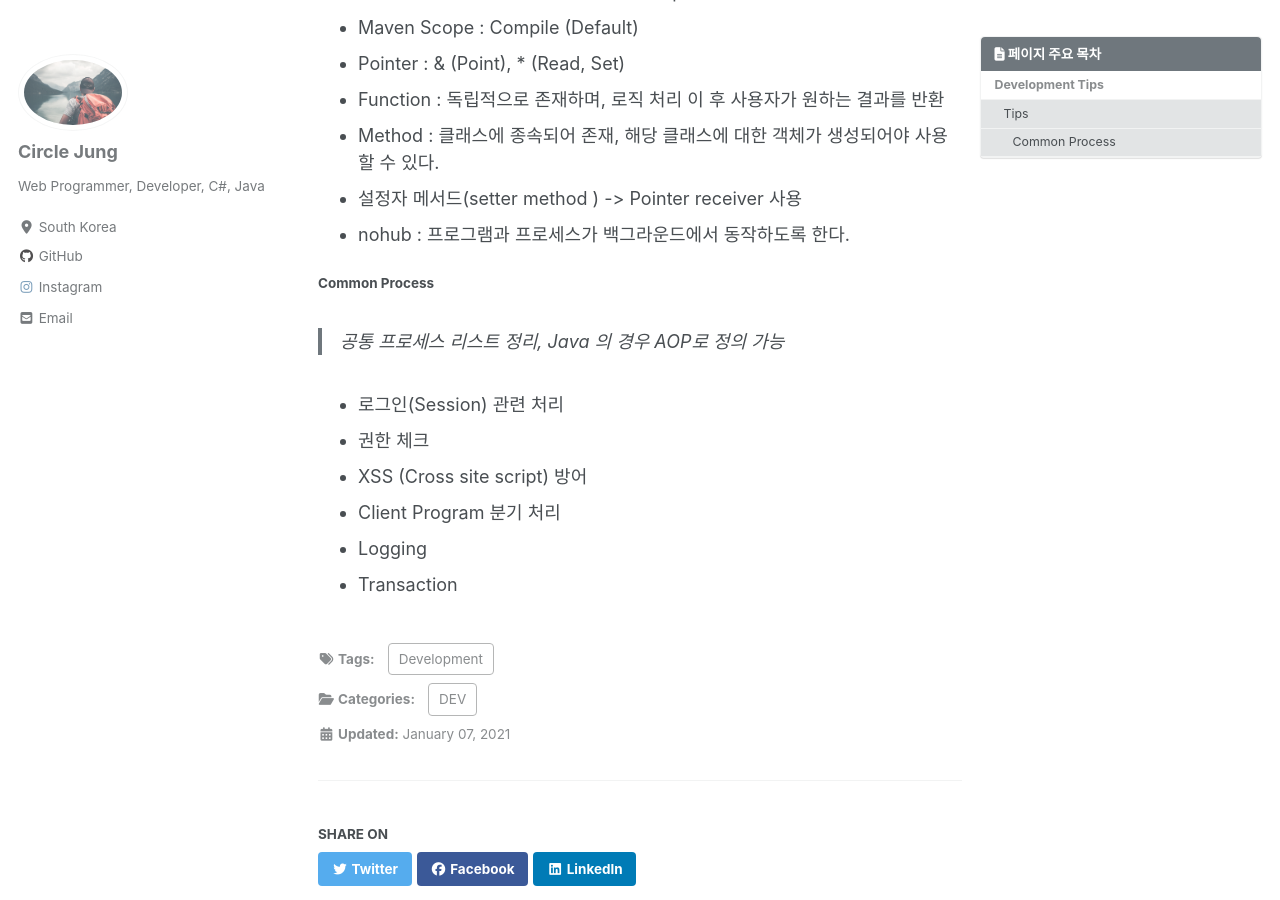
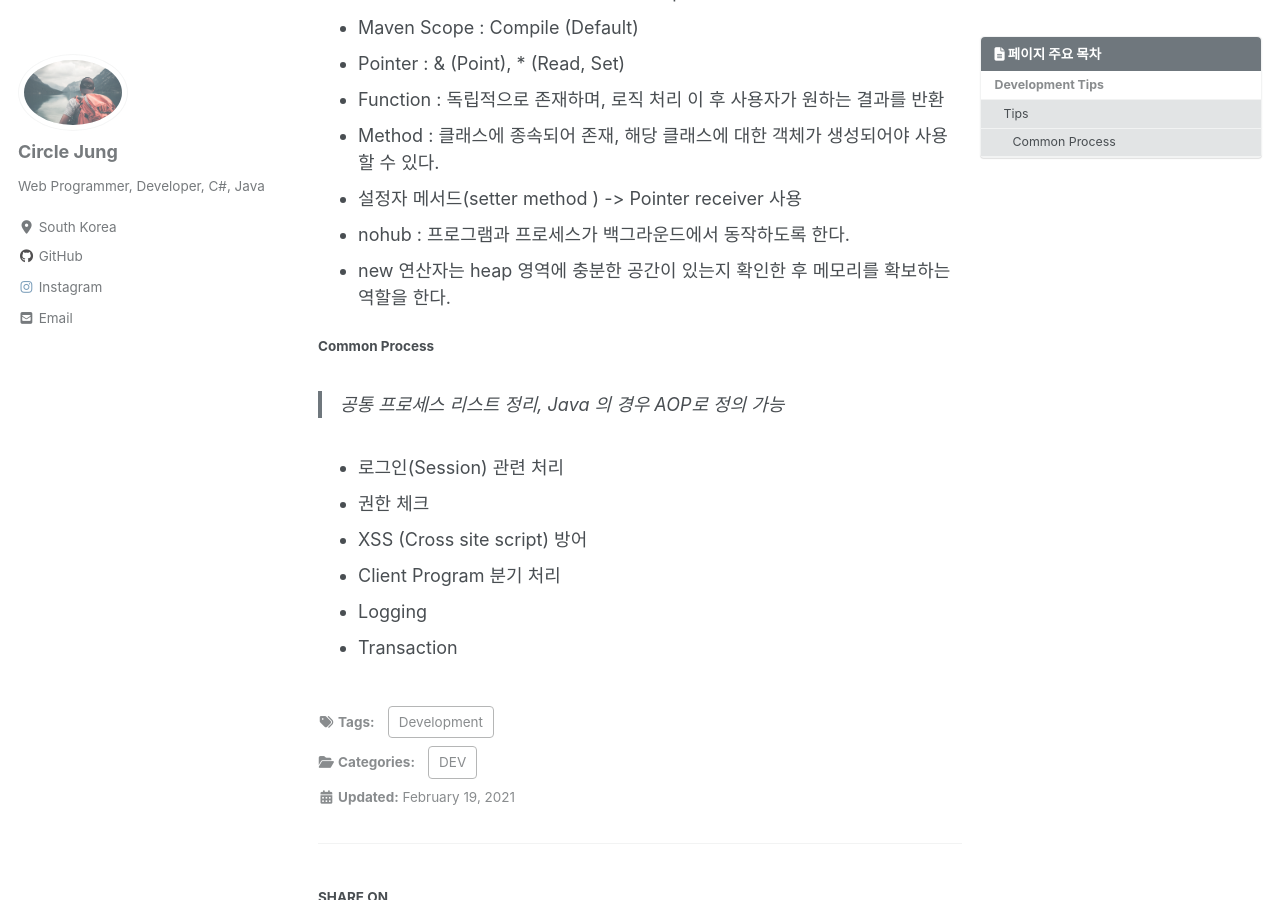
Before and after one commit to jwh0124/jwh0124.github.io, a Jekyll site: the page built from _posts/2020-05-09-development_tip.md, in a window 1280 px wide and 900 px high, scrolled down 832 px. Built offline with Jekyll 4.4.1, drawn with Linux system fonts in a browser that asks for light colours; cached includes are drawn as plain includes; nearby versions of some CDN libraries; comment, search, counter and statistics services are not loaded; part of the change alters nothing that is shown.

Commit message:
+ add new keyword

```diff
--- a/_posts/2020-05-09-development_tip.md
+++ b/_posts/2020-05-09-development_tip.md
@@ -10,7 +10,7 @@ toc: true
 toc_sticky: true
 toc_label: "페이지 주요 목차"
 
-last_modified_at: 2021-01-07T18:07:00+09:00
+last_modified_at: 2021-02-19T15:07:00+09:00
 ---
 
 ## Development Tips ##
@@ -35,6 +35,7 @@ last_modified_at: 2021-01-07T18:07:00+09:00
 * Method : 클래스에 종속되어 존재, 해당 클래스에 대한 객체가 생성되어야 사용할 수 있다.
 * 설정자 메서드(setter method ) -> Pointer receiver 사용
 * nohub : 프로그램과 프로세스가 백그라운드에서 동작하도록 한다.
+* new 연산자는 heap 영역에 충분한 공간이 있는지 확인한 후 메모리를 확보하는 역할을 한다.
 
 #### Common Process ####
 
```
